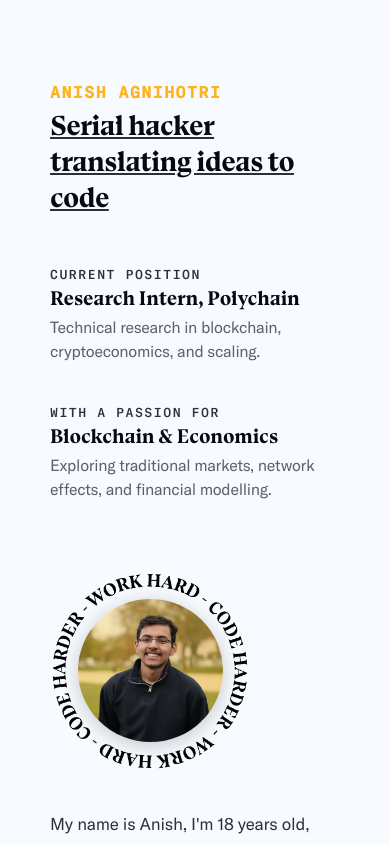
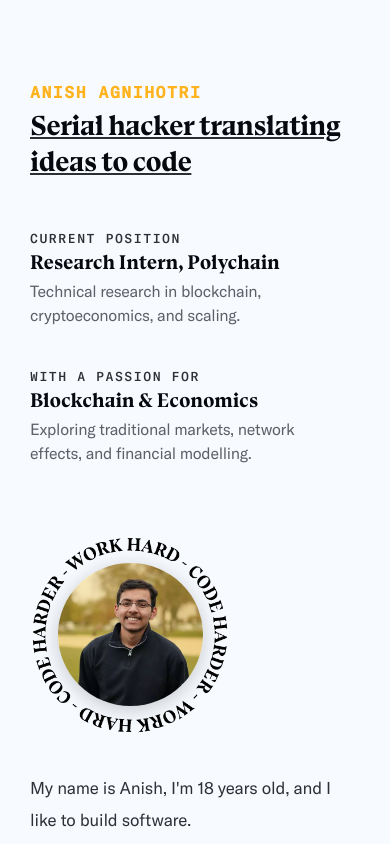
Before and after one commit to Anish-Agnihotri/anishagnihotri.com, a Next.js app: page / in a window 390 px wide. Shown: the top 844 px of the page. Built offline with nearby package versions, Linux system fonts and the light colour scheme.

Commit message:
Ease padding on mobile

```diff
--- a/components/Layout.ts
+++ b/components/Layout.ts
@@ -16,8 +16,8 @@ export const Section = styled.div`
   /* Responsiveness */
   @media screen and (max-width: 1100px) {
     /* 50px left-right padding on display <1100px width */
-    width: calc(100% - 100px);
-    padding: 0px 50px;
+    width: calc(100% - 60px);
+    padding: 0px 30px;
   }
 `;
 
```
